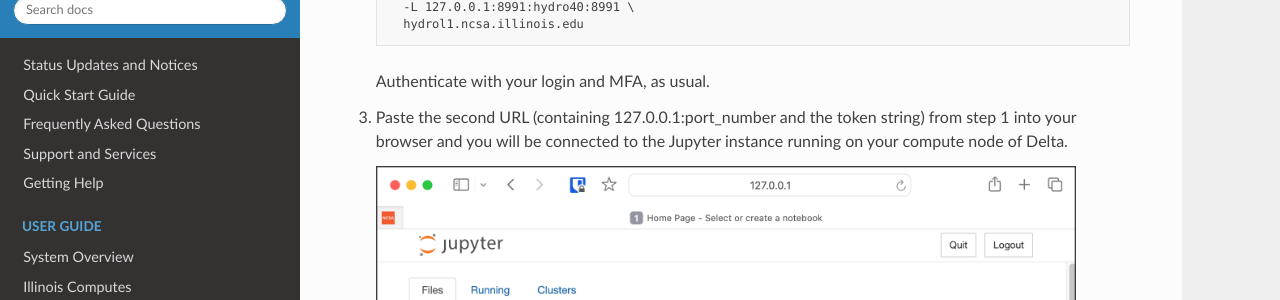
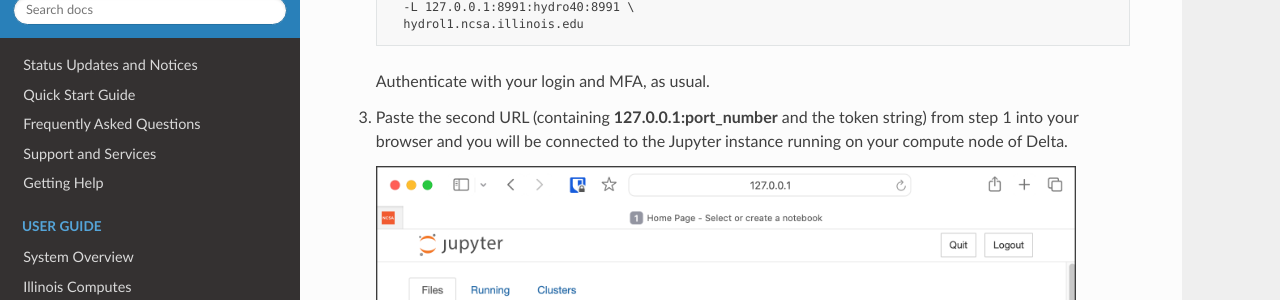
Before and after one commit to ncsa/hydro_documentation, a Sphinx documentation site: the page built from docs/source/user-guide/running-jobs.rst, in a window 1280 px wide and 900 px high, scrolled down 9621 px. Shown: the part 150-450 px from the top of the window. Built offline with Sphinx 7.4.7 and the Read the Docs theme 2.0.0, drawn with Linux system fonts in a browser that asks for light colours.

```diff
--- a/docs/source/user-guide/running-jobs.rst
+++ b/docs/source/user-guide/running-jobs.rst
@@ -503,7 +503,7 @@ Instead, follow these steps to attach a Jupyter notebook running on a compute no
 
 
 
-   In step 3, to start the notebook in your browser, replace http://hostname:8888/ with http://127.0.0.1:8991/ (the port number you selected with **\--port=**)
+   In step 3, to start the notebook in your browser, replace **\http://hostname:8888/** with **\http://127.0.0.1:8991/** (the port number you selected with **\--port=**)
 
    You may not see the job hostname when running with a container, find it with ``squeue``:
 
@@ -529,7 +529,7 @@ Instead, follow these steps to attach a Jupyter notebook running on a compute no
 
    Authenticate with your login and MFA, as usual.
 
-#. Paste the second URL (containing 127.0.0.1:port_number and the token string) from step 1 into your browser and you will be connected to the Jupyter instance running on your compute node of Delta.
+#. Paste the second URL (containing **127.0.0.1:port_number** and the token string) from step 1 into your browser and you will be connected to the Jupyter instance running on your compute node of Delta.
 
    .. image:: images/running-jobs/jupyter-files.png
       :alt: Jupyter files window.
```
